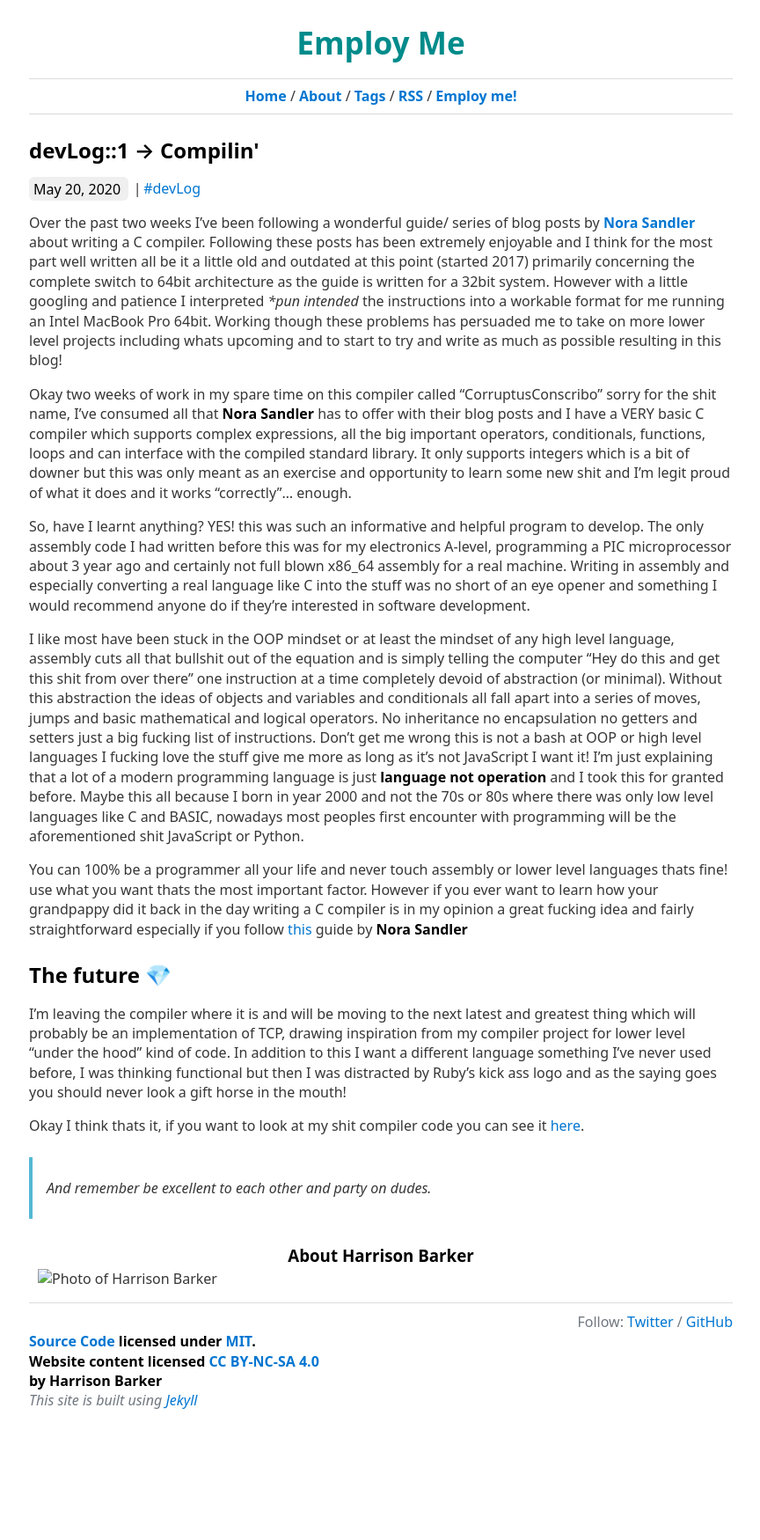
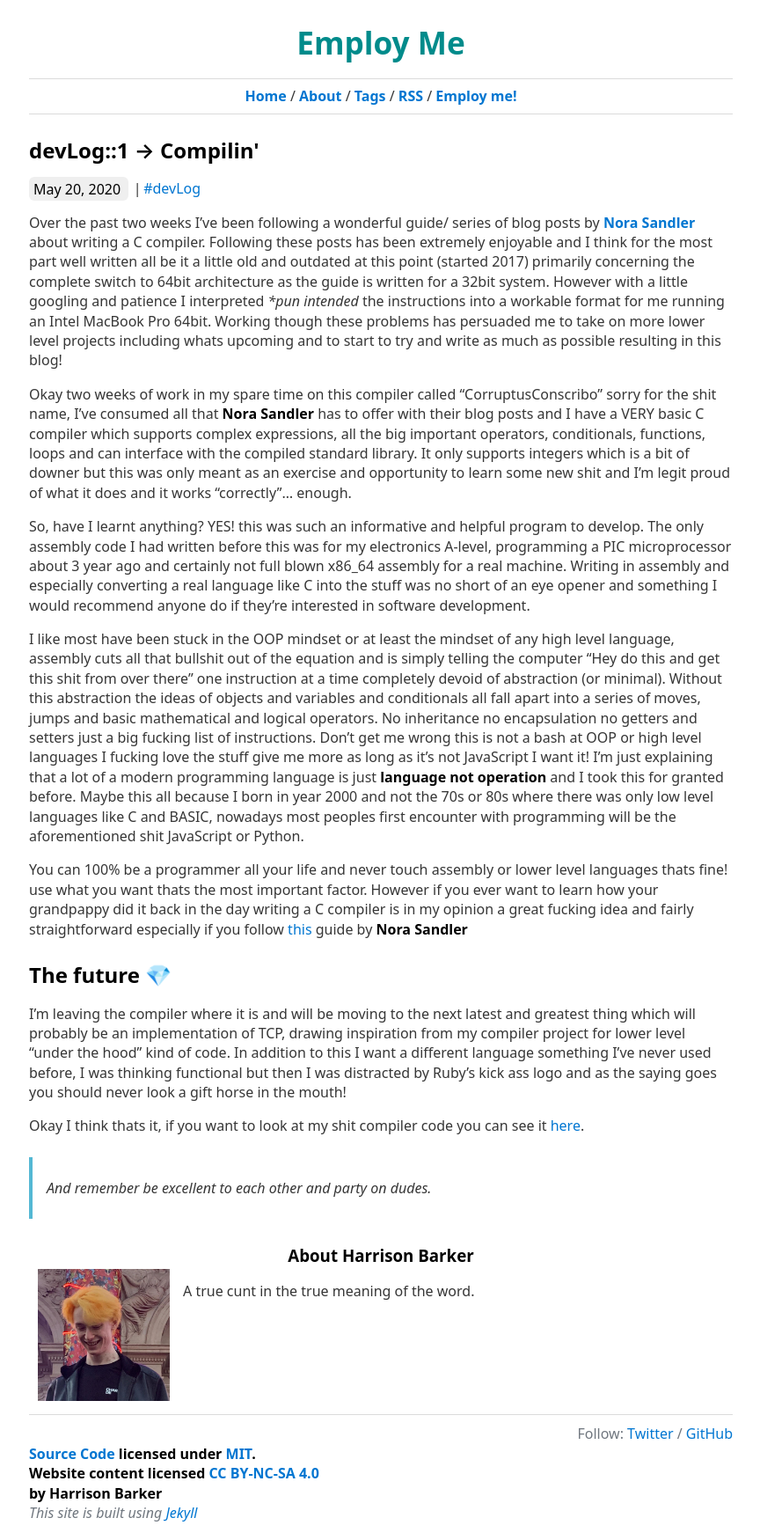
Before and after one commit to MrHarrisonBarker/EmployMe, a Jekyll site: the page built from _posts/2020-05-20-dev-Blog-1.markdown, in a window 1280 px wide. Shown: the whole page at 88% size, without its empty margins (207-1071 px from the left). Built offline with Jekyll 4.4.1, drawn with Linux system fonts in a browser that asks for light colours; before the commit the page ends 1623 px from its top, so only the background shows below that.

Commit message:
fixed author include

```diff
--- a/_config.yml
+++ b/_config.yml
@@ -23,8 +23,8 @@ comments: false
 disqus:
 
 author: Harrison Barker
-author_pic:
-author_bio: >-
+author_pic: /assets/logo.png
+author_bio: A true cunt in the true meaning of the word.
 
 # Build settings
 theme: null
--- a/_includes/author.html
+++ b/_includes/author.html
@@ -1,6 +1,6 @@
 <div id="author">
     <h3>About
         {{site.author}}</h3>
-    <img src="{{ site.author_pic }}" alt="Photo of {{site.author}}"/>
+    <img src="{{site.baseurl}}{{ site.author_pic }}" alt="Photo of {{site.author}}"/>
     <p>{{ site.author_bio }}</p>
 </div>
```
